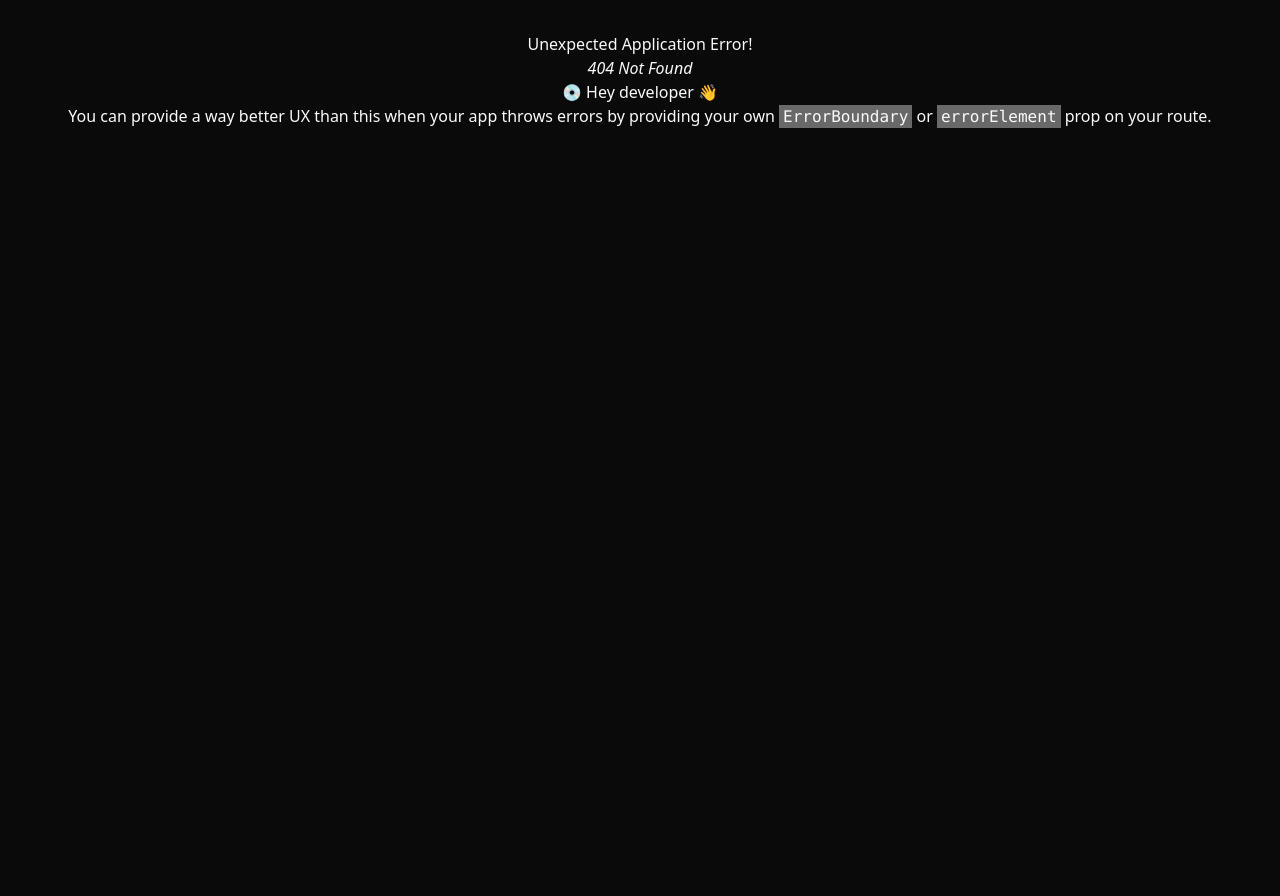
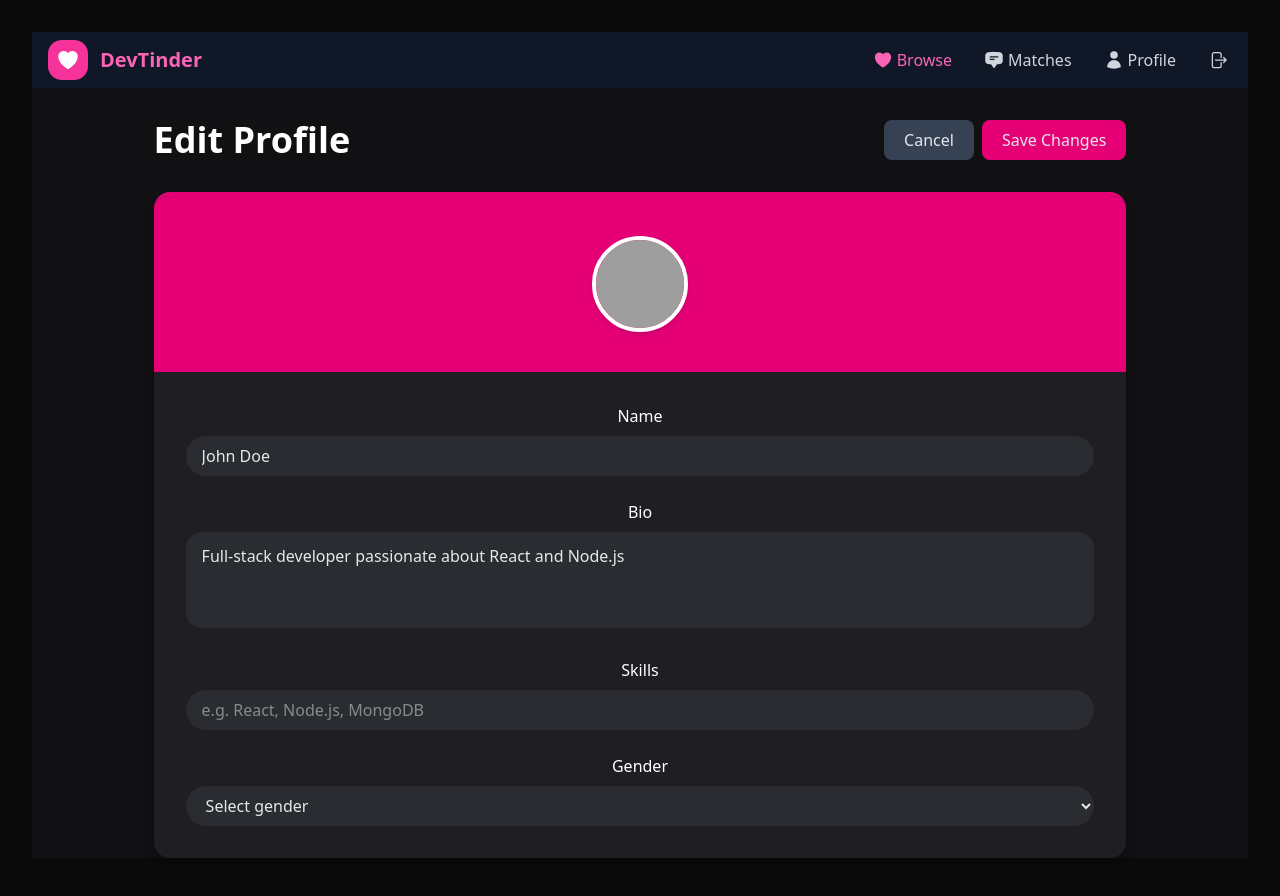
Before and after one commit to Jatin-saini-developer/DevTinderUI, a React (Vite) app: page /editProfile in a window 1280 px wide. Before the commit this address had no page. Shown: the top 896 px of the page. Before the commit the page ends 800 px from the top, so only its background shows below. Built offline with nearby package versions, Linux system fonts and the light colour scheme; grey boxes are pictures that could not be loaded.

Commit message:
Build EditProfile Page

```diff
--- /dev/null
+++ b/src/files/EditProfile.jsx
@@ -0,0 +1,98 @@
+import React, { useState } from "react";
+import Navbar from "./Navbar";
+
+const EditProfile = () => {
+  const [gender, setGender] = useState("");
+  const [name, setName] = useState("John Doe");
+  const [bio, setBio] = useState("Full-stack developer passionate about React and Node.js");
+  const [skills, setSkills] = useState("");
+
+  return (
+    <div className="min-h-screen bg-[#111113] text-gray-200">
+      <Navbar />
+
+      {/* Header */}
+      <div className="flex justify-between items-center w-[80%] mx-auto mt-8">
+        <h1 className="text-4xl font-bold text-white">Edit Profile</h1>
+        <div>
+          <button className="bg-gray-700 px-5 py-2 rounded-md mx-2 hover:bg-gray-600 transition">
+            Cancel
+          </button>
+          <button className="bg-pink-600 px-5 py-2 rounded-md hover:bg-pink-700 transition">
+            Save Changes
+          </button>
+        </div>
+      </div>
+
+      {/* Card Container */}
+      <div className="w-[80%] mx-auto my-8 bg-[#1f1f23] rounded-2xl shadow-lg border-t-4 border-pink-600 overflow-hidden">
+
+        {/* Profile Picture */}
+        <div className="bg-pink-600 py-10 flex justify-center">
+          <img
+            src="https://api.dicebear.com/7.x/avataaars/svg?seed=John"
+            alt="Profile Pic"
+            className="w-24 h-24 rounded-full border-4 border-white shadow-md"
+          />
+        </div>
+
+        {/* Form Section */}
+        <div className="p-8 space-y-6">
+
+          {/* Name */}
+          <div>
+            <label className="block text-white font-medium mb-2">Name</label>
+            <input
+              type="text"
+              value={name}
+              onChange={(e) => setName(e.target.value)}
+              className="w-full bg-[#2a2c31] text-gray-200 px-4 py-2 rounded-full focus:outline-none focus:ring-2 focus:ring-pink-500 transition"
+            />
+          </div>
+
+          {/* Bio */}
+          <div>
+            <label className="block text-white font-medium mb-2">Bio</label>
+            <textarea
+              rows="3"
+              value={bio}
+              onChange={(e) => setBio(e.target.value)}
+              className="w-full bg-[#2a2c31] text-gray-200 px-4 py-3 rounded-2xl focus:outline-none focus:ring-2 focus:ring-pink-500 transition resize-none"
+            />
+          </div>
+
+          {/* Skills */}
+          <div>
+            <label className="block text-white font-medium mb-2">Skills</label>
+            <input
+              type="text"
+              value={skills}
+              onChange={(e) => setSkills(e.target.value)}
+              placeholder="e.g. React, Node.js, MongoDB"
+              className="w-full bg-[#2a2c31] text-gray-200 px-4 py-2 rounded-full focus:outline-none focus:ring-2 focus:ring-pink-500 transition"
+            />
+          </div>
+
+          {/* Gender */}
+          <div>
+            <label className="block text-white font-medium mb-2">Gender</label>
+            <select
+              value={gender}
+              onChange={(e) => setGender(e.target.value)}
+              className="w-full bg-[#2a2c31] text-gray-200 px-4 py-2 rounded-full focus:outline-none focus:ring-2 focus:ring-pink-500 transition cursor-pointer"
+            >
+              <option value="" disabled>
+                Select gender
+              </option>
+              <option value="male">Male</option>
+              <option value="female">Female</option>
+              <option value="others">Others</option>
+            </select>
+          </div>
+        </div>
+      </div>
+    </div>
+  );
+};
+
+export default EditProfile;
--- /dev/null
+++ b/src/files/MatchesPage.jsx
@@ -0,0 +1,12 @@
+import React from 'react'
+import Navbar from './Navbar'
+
+const MatchesPage = () => {
+  return (
+    <div>
+        <Navbar/>
+    </div>
+  )
+}
+
+export default MatchesPage
--- a/src/files/Navbar.jsx
+++ b/src/files/Navbar.jsx
@@ -39,20 +39,20 @@ const Navbar = () => {
 
         {/* Navigation Links */}
         <div className="flex items-center space-x-8">
-          <a
-            href="#"
+          <Link
+            to="/browse"
             className="flex items-center text-pink-400 hover:text-pink-300 transition-colors"
           >
             <HeartIcon className="h-5 w-5 mr-1" />
             Browse
-          </a>
-          <a
-            href="#"
+          </Link>
+          <Link
+           to="/matches"
             className="flex items-center text-gray-300 hover:text-pink-400 transition-colors"
           >
             <ChatBubbleBottomCenterTextIcon className="h-5 w-5 mr-1" />
             Matches
-          </a>
+          </Link>
           <Link
             to="/profile"
             className="flex items-center text-gray-300 hover:text-pink-400 transition-colors"
--- a/src/files/ProfilePage.jsx
+++ b/src/files/ProfilePage.jsx
@@ -1,6 +1,7 @@
 import React from "react";
 import Navbar from "./Navbar";
 import { FaGithub, FaLinkedin } from "react-icons/fa";
+import { Link } from "react-router-dom";
 
 const ProfilePage = () => {
   return (
@@ -10,11 +11,11 @@ const ProfilePage = () => {
       <div className="my-4">
         <div className="flex justify-between items-center w-[80%] mx-auto ">
           <h1 className="text-4xl font-bold">Profile</h1>
-          <button className="bg-pink-600 p-3 rounded-md">Edit Profile</button>
+          <Link to='/editProfile' className="bg-pink-600 p-3 rounded-md">Edit Profile</Link >
         </div>
         <div className="w-[80%] mx-auto my-3">
-          <div className="bg-pink-600 py-15 rounded-t-2xl">
-            <h1>helllo</h1>
+          <div className="bg-pink-600 py-15 rounded-t-2xl flex justify-center">
+            <img src="https://api.dicebear.com/7.x/avataaars/svg?seed=John" alt="Profile Pic" className="w-24 h-24" />
           </div>
 
 
```
Also changed, not shown: src/App.jsx (+10 -0 lines).
